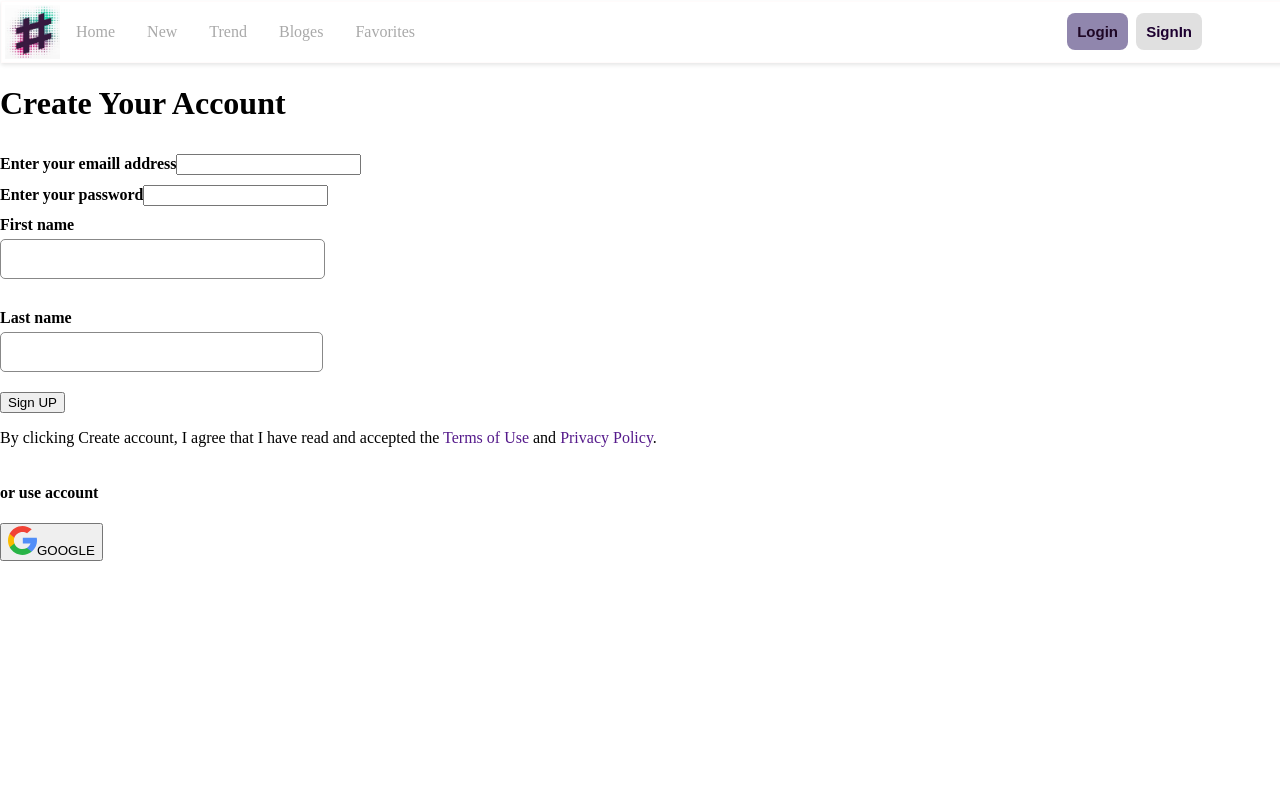
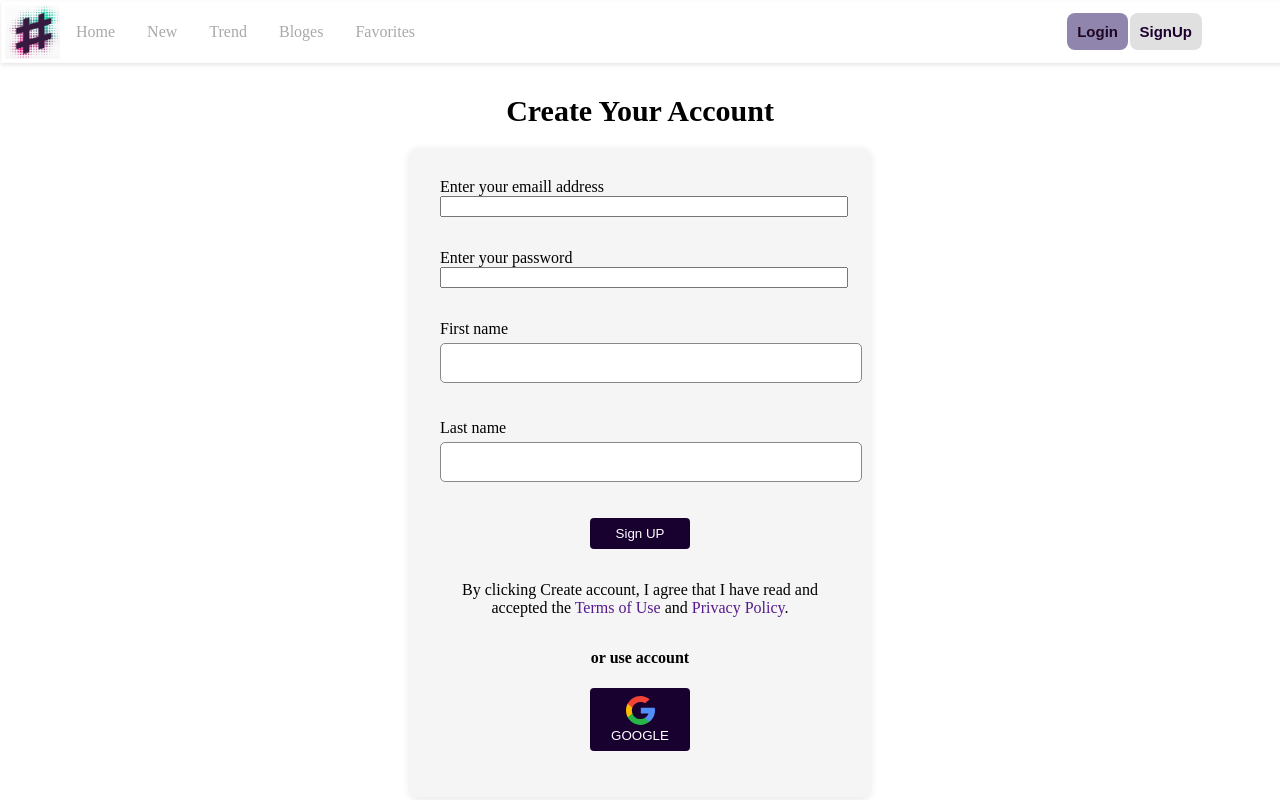
Before and after one commit to MidEndTech/G2-frontend, a React (Vite) app in the folder client/: page /SignInPage in a window 1280 px wide. Built offline with nearby package versions, Linux system fonts and the light colour scheme.

Commit message:
CSS login and signup

```diff
--- a/client/src/App.jsx
+++ b/client/src/App.jsx
@@ -1,11 +1,12 @@
 import { Routes, Route } from "react-router-dom";
-import Home from "./Home";
+// import Home from "./Home";
 import Header from "./Components/Header";
 import LogInPage from "./Pages/LogInPage";
 import SignInPage from "./Pages/SignInPage";
 
 import EditProfile from "./Pages/EditProfile";
 import ProfilePage from "./Pages/ProfilePage";
+import HomePage from "./Pages/HomePage";
 
 function App() {
 
@@ -18,7 +19,7 @@ function App() {
     <>
       <Header isLoggedIn={isLoggedIn} />
       <Routes>
-        <Route path="/" element={<Home />} />
+        <Route path="/" element={<HomePage />} />
         <Route path="/LogInPage" element={<LogInPage />} />
         <Route path="/SignInPage" element={<SignInPage />} />
 
--- a/client/src/Components/Header.jsx
+++ b/client/src/Components/Header.jsx
@@ -2,7 +2,7 @@
 import { Link } from 'react-router-dom';
 import  "./header.css";
 
-import Blog from "../assets/Blog.png";
+
 
 
 function Header(props) {
@@ -29,7 +29,7 @@ function Header(props) {
              <li> <Link to={"/"}>Bloges</Link></li>
              <li> <Link to={"/"}>Favorites</Link></li>
              <button className='btn1'> <Link to={"/LogInPage"}>Login</Link></button>
-             <button className='btn2'> <Link to={"/SignInPage"}>SignIn</Link></button>
+             <button className='btn2'> <Link to={"/SignInPage"}>SignUp</Link></button>
               </ul>
 
 
--- a/client/src/Home.css
+++ b/client/src/Home.css
@@ -20,7 +20,8 @@ video {
     color: white;
     font-weight: bold;
     font-size: 100px;
-    margin-top: 550px;
+    margin-top: 800px;
+    text-align: center;
   }
 
   .herosection > p {
@@ -41,7 +42,7 @@ video {
     font-size: 15px;
     font-family: 'Times New Roman', Times, serif;
     margin-top: 60px;
-    margin-bottom: 100px;
+    margin-bottom: 50px;
   }
 
   .btn:hover {
--- a/client/src/Home.jsx
+++ b/client/src/Home.jsx
@@ -49,7 +49,7 @@ const Home = () => {
       </div>
       <div className="contianer">
         <div className="blogs-header">
-          <h2 className="posts-hdr">Posts</h2>
+          <h2 className="posts-hdr">Blog</h2>
           <a href="#" className="btn-crt" onClick={openCreate}>
             Create
           </a>
--- a/client/src/Pages/HomePage.jsx
+++ b/client/src/Pages/HomePage.jsx
@@ -0,0 +1,13 @@
+
+import React from 'react'
+import Home from '../Home'
+
+function HomePage() {
+  return (
+    <div>
+        <Home/>
+    </div>
+  )
+}
+
+export default HomePage
--- a/client/src/RegistrationComponents/LogIn.jsx
+++ b/client/src/RegistrationComponents/LogIn.jsx
@@ -2,6 +2,7 @@
 
 import { useReducer } from "react";
 import { Link } from "react-router-dom";
+import "./login.css";
 
 function LogIn() {
   //here put a initial value for inputs
@@ -41,8 +42,9 @@ function LogIn() {
 
   return (
     <div>
-      <h1>Login</h1>
-      <form onSubmit={handleSubmit}>
+
+      <h1 className="login1">Login</h1>
+      <form className="login-form" onSubmit={handleSubmit}>
         <label htmlFor="Email">
           Email:
           <input
@@ -65,10 +67,12 @@ function LogIn() {
           />
         </label>
 
-        <button>Login</button>
+        <button className="login-btn" style={{display: 'block',
+    margin: '1.5rem auto',}}>Login</button>
       </form>
-      <p>
-        Not a member?<Link to={"/SignInPage"}>SignIn</Link>
+
+      <p className="login2" style={{ textAlign: "center" }}>
+        Not a member?<Link to={"/SignInPage"}>SignUp</Link>
       </p>
     </div>
   );
--- a/client/src/RegistrationComponents/SignIn.jsx
+++ b/client/src/RegistrationComponents/SignIn.jsx
@@ -1,6 +1,8 @@
 // (c)Musab Alsayed / MID-END
 
 import React, { useEffect, useReducer } from 'react'
+import "./signIn.css"
+
 
 function SignIn() {
 
@@ -90,10 +92,10 @@ const handleChange = (e) =>{
 
 return (
         <div>
-            <h1>Create Your Account</h1>
-            {signInState.errors.Email && <p style={{color:"red"}}>{signInState.errors.Email}</p>}
-            {signInState.errors.Password && <p style={{color:"red"}}>{signInState.errors.Password}</p>}
-                <form onSubmit={handleSubmit}>
+            <h1 className='h1signup'>Create Your Account</h1>
+            {signInState.errors.Email && <p style={{color:"red",textAlign:"center"}}>{signInState.errors.Email}</p>}
+            {signInState.errors.Password && <p style={{color:"red",textAlign:"center"}}>{signInState.errors.Password}</p>}
+                <form className='formSinup' onSubmit={handleSubmit}>
                     <label htmlFor="Email">
                             Enter your emaill address
                         <input type="email" name="Email" id="Email" onChange={handleChange} value={signInState.Email}/>
--- /dev/null
+++ b/client/src/RegistrationComponents/login.css
@@ -0,0 +1,64 @@
+.login1{
+    text-align: center;
+    font-size: 30px;
+    font-family:'Times New Roman', Times, serif;
+    color: rgb(0, 0, 0);
+    margin-top: 30px;
+}
+
+.login-form {
+    max-width: 400px;
+    margin: 40px auto;
+    padding: 30px;
+    background-color: #f5f5f5;
+    border-radius: 8px;
+    box-shadow: 0 2px 8px rgba(0, 0, 0, 0.1);
+
+  }
+
+  .login-form h1 {
+    text-align: center;
+    font-size: 30px;
+    font-family: 'Times New Roman', Times, serif;
+    color: rgb(0, 0, 0);
+    margin-top: 30px;
+  }
+
+  .login-form label,
+  .login-form input {
+    width: 100%;
+    margin-bottom: 1rem;
+  }
+
+  .login-form input {
+    padding: 0.5rem;
+    border: 1px solid #ccc;
+    border-radius: 0.25rem;
+  }
+
+ .login-btn{
+    background-color: #18002f;
+    color: #fff;
+    border: none;
+    padding: 0.5rem 1rem;
+    border-radius: 0.25rem;
+    cursor: pointer;
+    width: 100px;
+    display: flex;
+    justify-content: center;
+    margin-bottom: 1.5rem;
+  }
+
+  .login-form button:hover {
+    background-color: #717171ce;
+  }
+
+.form-image {
+    flex: 1;
+    text-align: right;
+  }
+
+  .form-image img {
+    max-width: 300px;
+    height: auto;
+  }
--- /dev/null
+++ b/client/src/RegistrationComponents/signIn.css
@@ -0,0 +1,74 @@
+.h1signup{
+    text-align: center;
+    font-size: 30px;
+    font-family:'Times New Roman', Times, serif;
+    color: rgb(0, 0, 0);
+    margin-top: 30px;
+}
+
+.formSinup{
+  max-width: 400px;
+  margin: 40px auto;
+  padding: 30px;
+  background-color: #f5f5f5;
+  border-radius: 8px;
+  box-shadow: 0 2px 8px rgba(0, 0, 0, 0.1);
+}
+
+.formSinup {
+    display: flex;
+    flex-direction: column;
+    align-items: center;
+    justify-content: center;
+    margin: 0 auto;
+    max-width: 400px; /* اختر العرض المناسب لك */
+  }
+
+  .formSinup label,
+  .formSinup input,
+  .formSinup button {
+    width: 100%;
+    margin-bottom: 1rem;
+  }
+
+  .formSinup button {
+    background-color: #18002f;
+    color: #fff;
+    border: none;
+    padding: 0.5rem 1rem;
+    border-radius: 0.25rem;
+    cursor: pointer;
+    width: 100px;
+
+  }
+
+  .formSinup button:hover {
+    background-color: #717171ce;
+  }
+
+  .formSinup p {
+    text-align: center;
+    margin-top: 1rem;
+  }
+
+  .formSinup h4 {
+    text-align: center;
+    margin-top: 1rem;
+  }
+
+  .formSinup .google-button {
+    display: flex;
+    justify-content: center;
+    align-items: center;
+    background-color: #000000;
+    color: #333;
+    border: 1px solid #000000;
+    padding: 0.5rem 1rem;
+    border-radius: 0.25rem;
+    cursor: pointer;
+    font-weight: bold;
+  }
+
+  .formSinup .google-button svg {
+    margin-right: 0.5rem;
+  }
--- a/client/src/index.css
+++ b/client/src/index.css
@@ -145,10 +145,6 @@ form {
   align-items: flex-start;
 }
 
-label {
-  margin-top: 10px;
-  font-weight: bold;
-}
 
 input[type="text"],
 textarea {
```
Also changed, not shown: client/src/assets/Building hashtag-pana.png (added).
